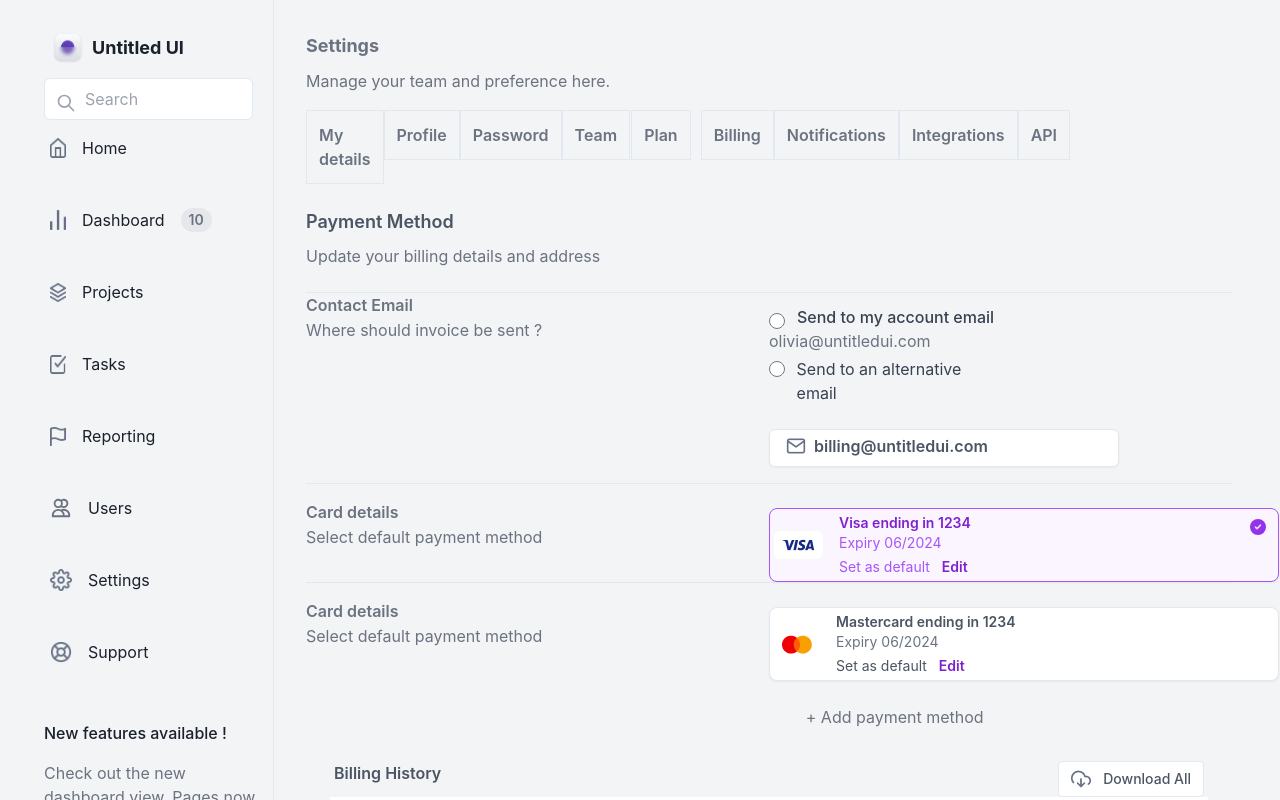
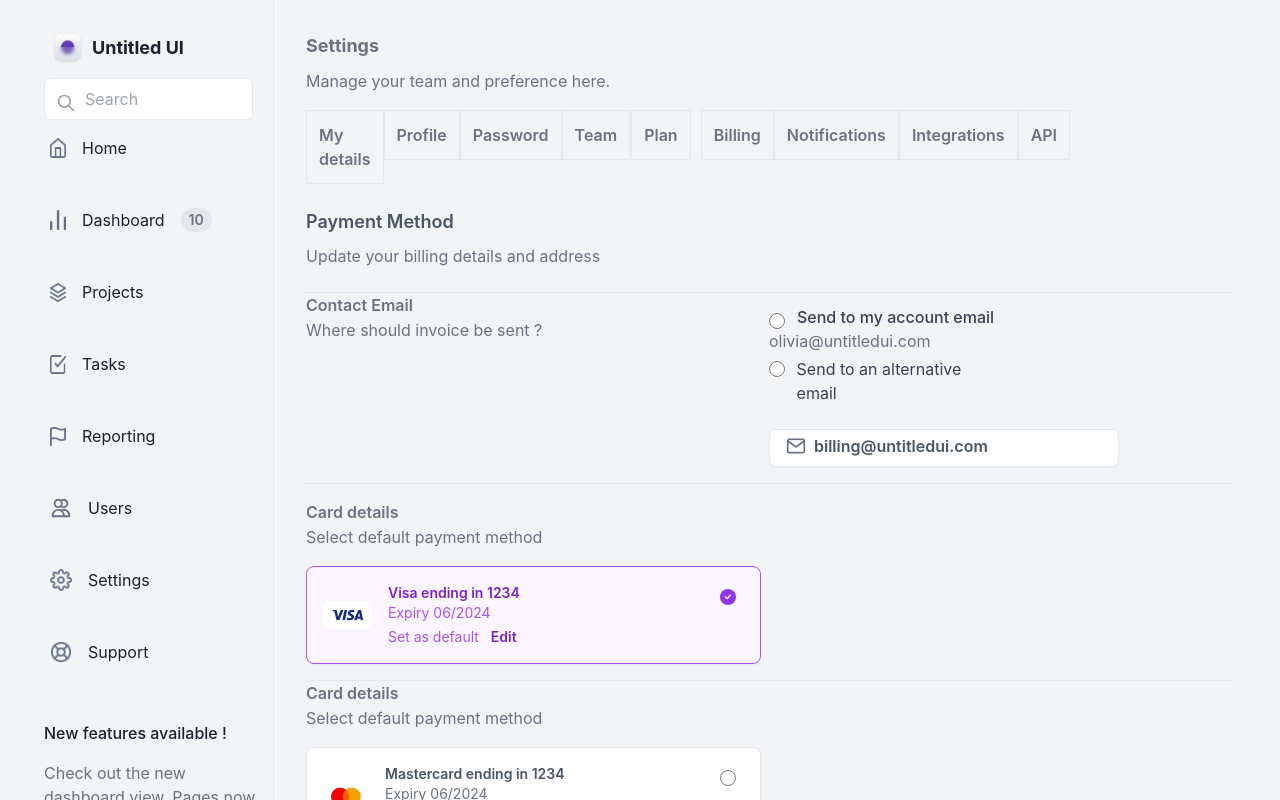
Before and after one commit to jamesoyanna/settings-page, a React (Create React App) app: page / in a window 1280 px wide. Built offline with nearby package versions, Linux system fonts and the light colour scheme.

Commit message:
Update settings page responsiveness

```diff
--- a/src/components/settings/Settings.jsx
+++ b/src/components/settings/Settings.jsx
@@ -53,38 +53,16 @@ const Settings = () => {
  </div>
 
 
-
-
-
-
-
-
-
-
-
-
-
-
-
-
-
-
-
-
-
-
-
- {/* Visa Card details */}
- <div className="grid grid-cols-4 border-t">
-  <div className="py-4 col-span-2">
-<div className="mt-4 lg:mt-0">
+{/* Visa Card details */}
+ <div className="grid border-t xl:grid-cols-4 w-full mb-4">
+  <div className="col-span-2">
+  <div className="mt-4">
 <h4 className="font-semibold text-md text-gray-500 flex"> Card details</h4>
 <p className="text-base leading-relaxed text-gray-500 flex">Select default payment method</p>
  </div>
- </div>
 
-	<div className="w-[510px]  bg-purple-50 rounded-lg shadow-sm p-1 border border-purple-500 flex flex-col sm:flex-row justify-between items-center mt-6 gap-2 sm:gap-0">
-		<div className="flex flex-col sm:flex-row justify-start items-center gap-4">
+ <div className="bg-purple-50 rounded-lg shadow-sm p-4 border border-purple-500 flex sm:flex-row justify-between items-center mt-4 sm:gap-0 mr-2 lg:col-span">
+		<div className="flex sm:flex-row items-center gap-4">
 			<div className="flex rounded-md bg-white py-2 px-2">
                 <img src={VisaLogo} alt='visa logo' />
             </div>
@@ -95,23 +73,23 @@ const Settings = () => {
 			</div>
 		</div>
         <img src={Checkicon} alt='check icon' className="bg-purple-600 h-4 w-4 py-1 px-1 rounded-lg mb-9 mr-2" />
-	</div>
-</div>
+ </div>
+ </div>
+ </div>
 
-{/* Mater Card details */}
 
-<div className="grid grid-cols-4 border-t">
-  <div className="py-4 col-span-2">
-<div className="mt-4 lg:mt-0">
+
+{/* Master Card details */}
+<div className="grid border-t xl:grid-cols-4 w-full mb-4">
+  <div className="col-span-2">
+  <div className="mt-4 lg:mt-0">
 <h4 className="font-semibold text-md text-gray-500 flex"> Card details</h4>
 <p className="text-base leading-relaxed text-gray-500 flex">Select default payment method</p>
  </div>
- </div>
-
-	<div className="w-[510px]  bg-white rounded-lg shadow-sm p-1 border flex flex-col sm:flex-row justify-between items-center mt-6 gap-2 sm:gap-0">
-		<div className="flex flex-col sm:flex-row justify-start items-center gap-4">
+ <div className=" bg-white rounded-lg shadow-sm p-4 border flex sm:flex-row justify-between items-center mt-4 sm:gap-0 mr-2">
+		<div className="flex sm:flex-row items-center gap-4">
 			<div className="flex rounded-md bg-white py-2 px-2">
-                <img src={Mastercardicon} alt='visa logo' />
+            <img src={Mastercardicon} alt='master card logo' />
             </div>
 			<div className="text-center sm:text-left">
 				<p className="text-gray-600 text-sm font-semibold">Mastercard ending in 1234</p>
@@ -119,9 +97,11 @@ const Settings = () => {
                 <p className="text-gray-600 text-sm pt-1">Set as default <span className='text-purple-700 px-2 font-semibold'>Edit</span></p>
 			</div>
 		</div>
-        <img src={Checkicon} alt='check icon' className="bg-white h-4 w-4 py-1 px-1 border-2 rounded-lg mb-9 mr-2" />
+        <input type="radio" className="h-4 w-4 px-1 py-1 mb-9 mr-2" />
 	</div>
-</div>
+ </div>
+ </div>
+
 
 <div className="grid grid-cols-4">
   <div className="col-span-2">
```
